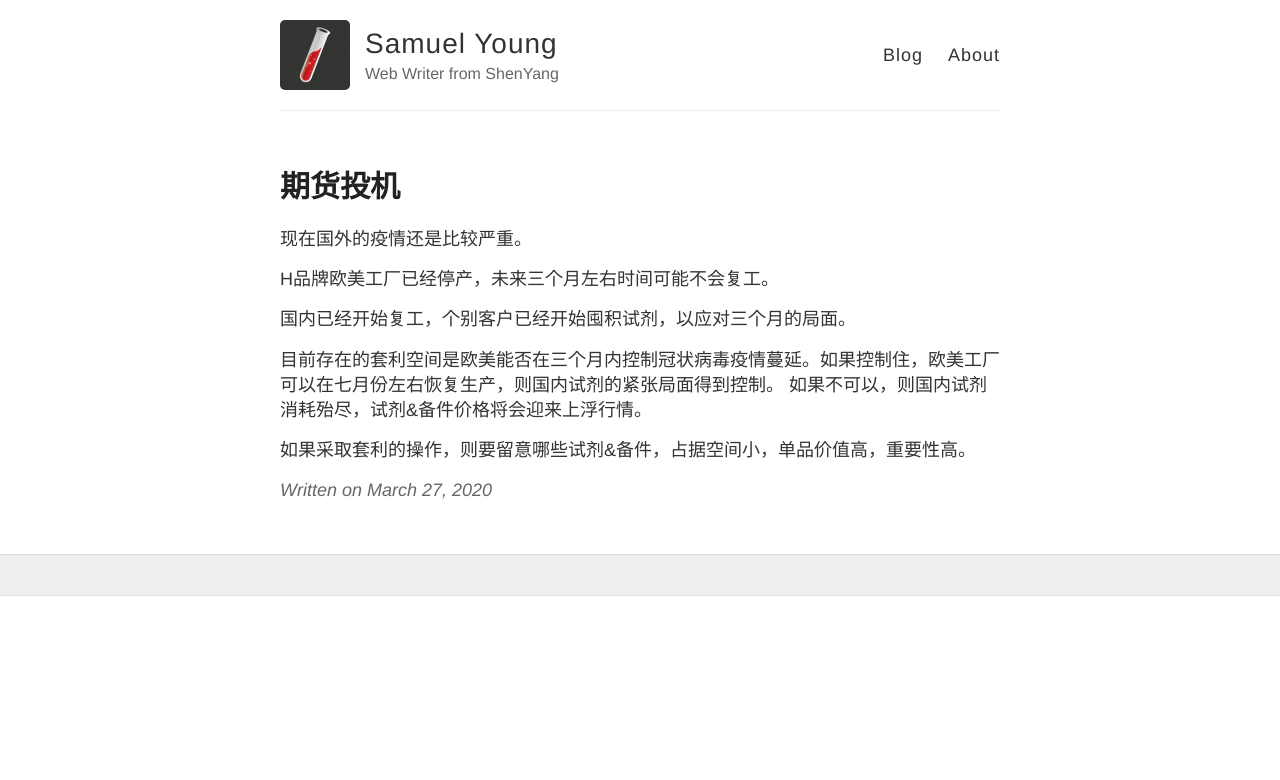
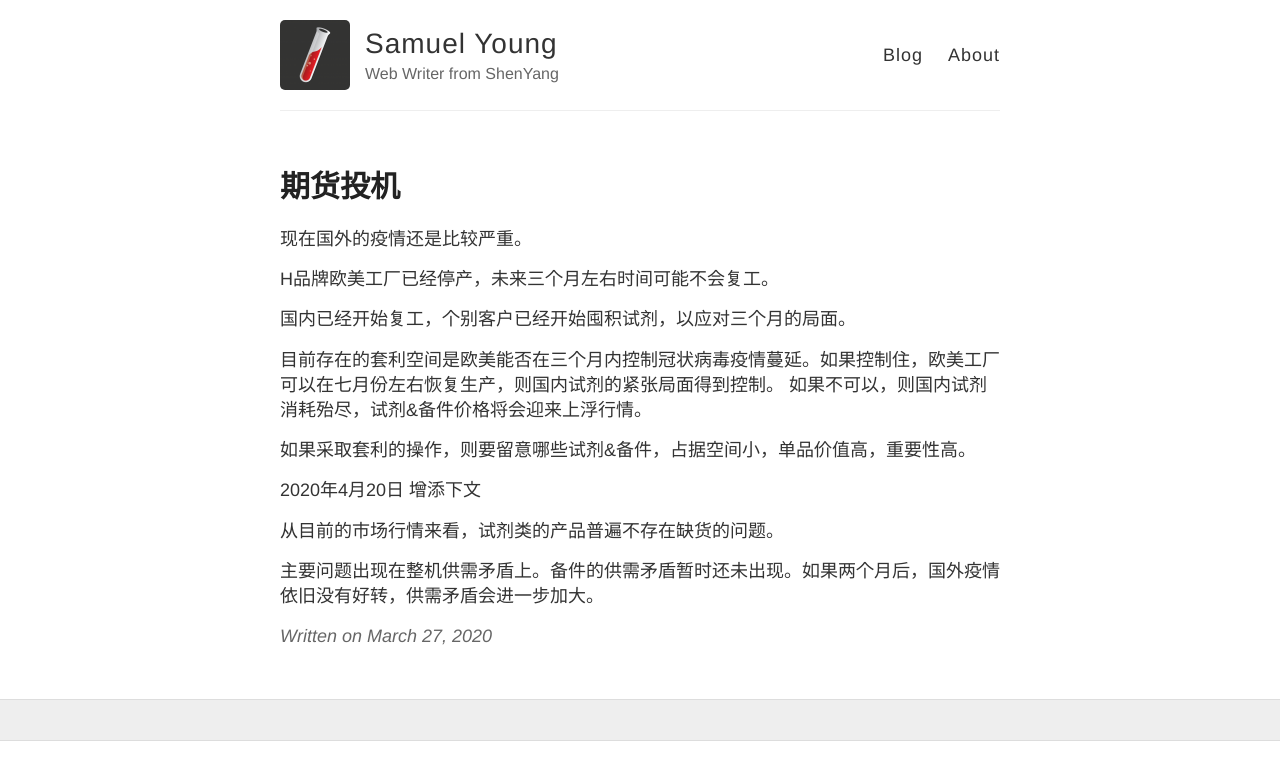
Before and after one commit to samuelyoung-dot/samuelyoung-dot.github.io, a Jekyll site: the page built from _posts/2020-03-27-期-货-投-机.md, in a window 1280 px wide. Shown: the top 780 px of the page. Built offline with Jekyll 4.4.1, drawn with Linux system fonts in a browser that asks for light colours.

Commit message:
Update 2020-03-27-期-货-投-机.md

```diff
--- a/_posts/2020-03-27-期-货-投-机.md
+++ b/_posts/2020-03-27-期-货-投-机.md
@@ -13,3 +13,9 @@ H品牌欧美工厂已经停产，未来三个月左右时间可能不会复工
 如果不可以，则国内试剂消耗殆尽，试剂&备件价格将会迎来上浮行情。
 
 如果采取套利的操作，则要留意哪些试剂&备件，占据空间小，单品价值高，重要性高。
+
+2020年4月20日 增添下文
+
+从目前的市场行情来看，试剂类的产品普遍不存在缺货的问题。
+
+主要问题出现在整机供需矛盾上。备件的供需矛盾暂时还未出现。如果两个月后，国外疫情依旧没有好转，供需矛盾会进一步加大。
```
